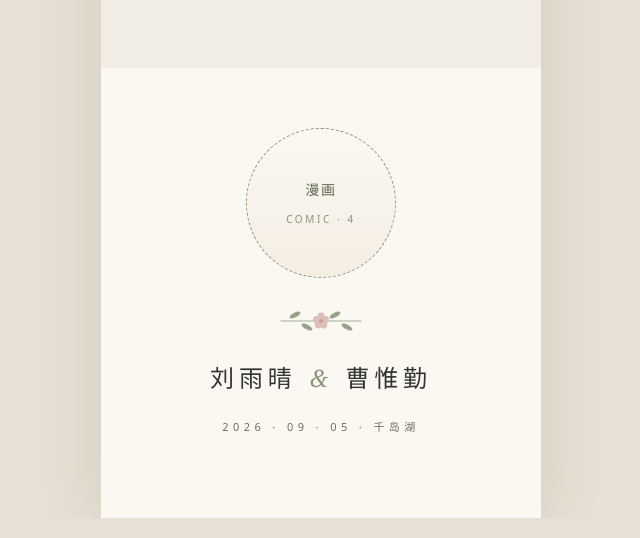
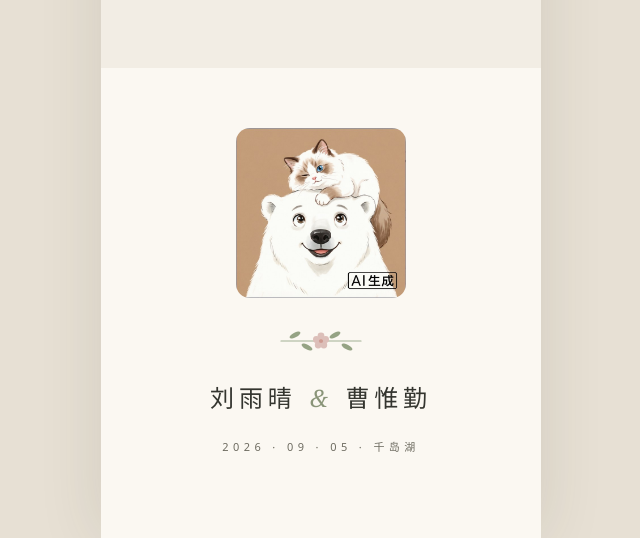
Before and after one commit to lyq0528fred/wedding-invitation, a plain HTML site: page index.html in a window 1280 px wide. Shown: the part 5905-6443 px from the top of the page, without its empty margins (319-959 px from the left). Drawn offline with Linux system fonts and the light colour scheme.

Commit message:
插入漫画角色 comic4(压缩至46KB)到页脚 comic·4 位，移除误传的角色模板原图
Co-Authored-By: Claude Opus 4.8 <noreply@anthropic.com>

```diff
--- a/index.html
+++ b/index.html
@@ -409,7 +409,7 @@ h2.title{font-family:var(--serif-cn);font-weight:400;font-size:30px;letter-spaci
   <!-- ===================== FOOTER ===================== -->
   <footer class="foot reveal">
     <!-- [[漫画]] 可选漫画位（小图，可删可换）-->
-    <div class="art-center" style="margin-bottom:26px;"><div class="art-slot as-small"><div class="as-title">漫画</div><div class="as-sub">comic · 4</div></div></div>
+    <div class="art-center" style="margin-bottom:26px;"><img src="comic4.jpg" alt="漫画角色" style="width:170px;height:170px;border-radius:14px;object-fit:contain"></div>
     <svg class="foot-sprig" viewBox="0 0 140 34" xmlns="http://www.w3.org/2000/svg" aria-hidden="true">
       <g stroke="#8a9a78" stroke-width="1.1" fill="none" stroke-linecap="round" opacity="0.85"><path d="M30 17 H110"/></g>
       <g fill="#8a9a78"><ellipse cx="44" cy="11" rx="6" ry="2.4" transform="rotate(-28 44 11)"/><ellipse cx="56" cy="23" rx="6" ry="2.4" transform="rotate(28 56 23)"/><ellipse cx="84" cy="11" rx="6" ry="2.4" transform="rotate(-28 84 11)"/><ellipse cx="96" cy="23" rx="6" ry="2.4" transform="rotate(28 96 23)"/></g>
```
Also changed, not shown: comic4.jpg (added), 1 other file.
